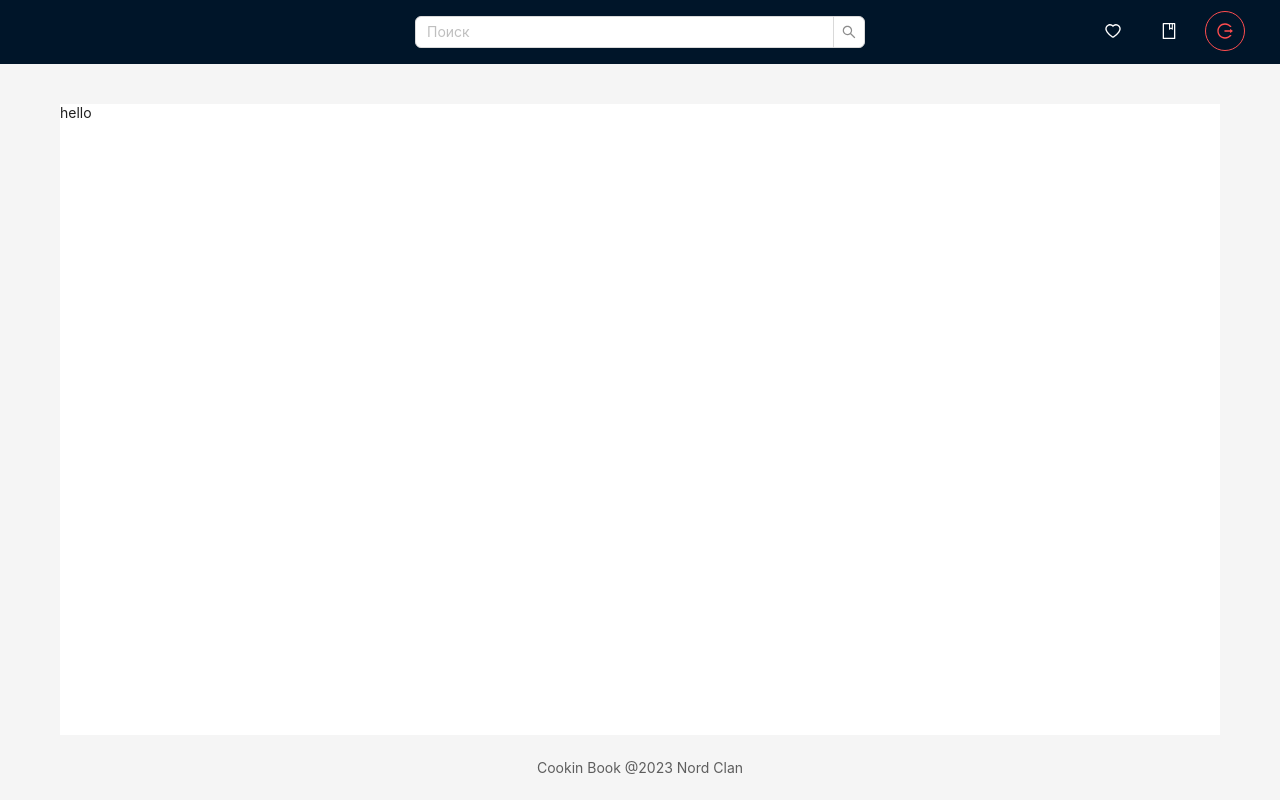
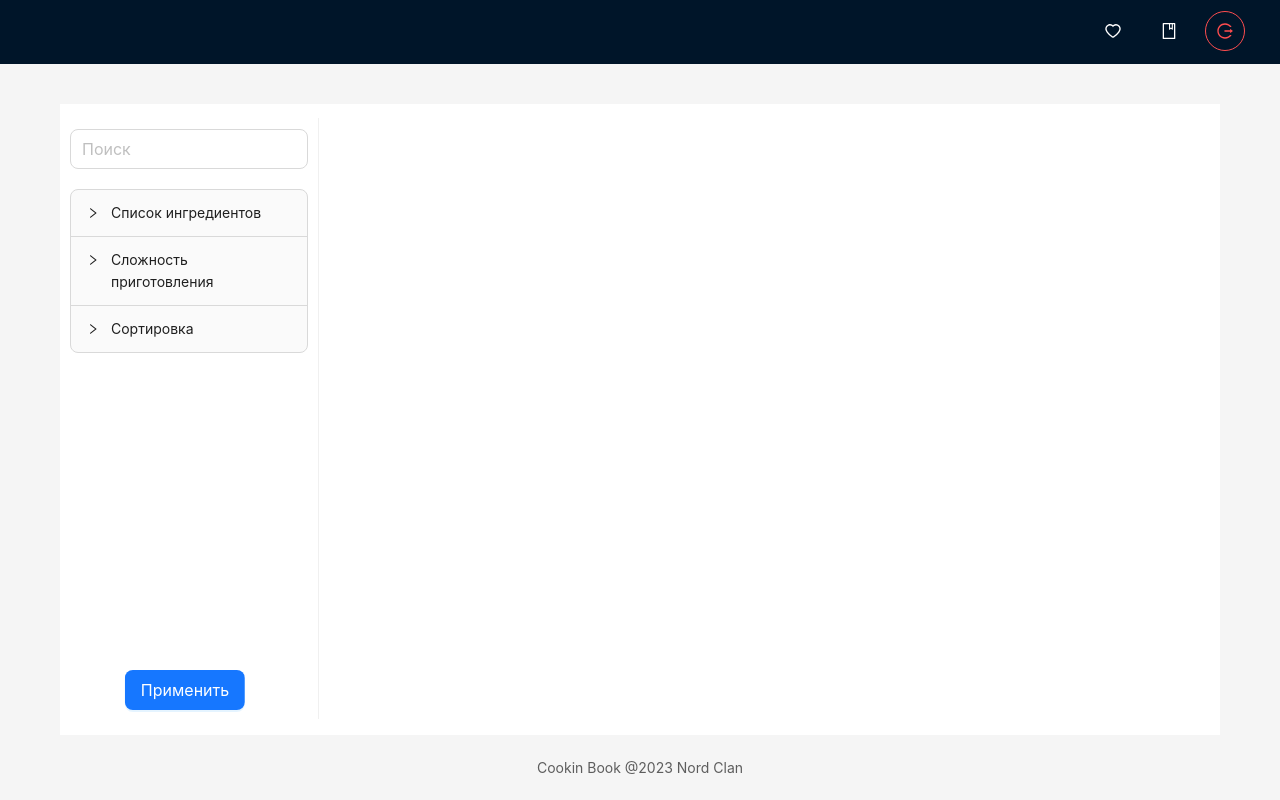
Before and after one commit to DRMus/CookingBook, a React (Vite) app: page / in a window 1280 px wide. Built offline with nearby package versions, Linux system fonts and the light colour scheme.

Commit message:
Добавлена страница рецептов с фильтрами

```diff
--- a/src/App.tsx
+++ b/src/App.tsx
@@ -1,24 +1,33 @@
-import { createBrowserRouter, RouterProvider } from 'react-router-dom'
-import './App.css'
-import Main from './components/Main/Main'
+import { createBrowserRouter, RouterProvider } from "react-router-dom";
+import "./App.css";
+import Main from "./components/Main/Main";
+import RecipesList from "./components/RecipesList/RecipesList";
+import FavoriteRecipes from "./components/FavoriteRecipes/FavoriteREcipes";
 
-const routes = createBrowserRouter([
+const routes = createBrowserRouter(
+  [
+    {
+      path: "/",
+      element: <Main />,
+      children: [
+        {
+          path: "/",
+          element: <RecipesList />,
+        },
+        {
+          path: "favorite",
+          element: <FavoriteRecipes />,
+        },
+      ],
+    },
+  ],
   {
-    path: "/",
-    element: <Main/>,
-    children: [
-      {
-        path: "/",
-        element: <div className="">hello</div>
-      }
-    ]
+    basename: "/",
   }
-])
+);
 
 function App() {
-  return (
-    <RouterProvider router={routes}/>
-  )
+  return <RouterProvider router={routes} />;
 }
 
-export default App
+export default App;
--- /dev/null
+++ b/src/components/FavoriteRecipes/FavoriteRecipes.tsx
@@ -0,0 +1,7 @@
+const FavoriteRecipes = () => {
+  return (
+    <div>FavoriteRecipes</div>
+  )
+}
+
+export default FavoriteRecipes
--- a/src/components/Main/Header/CBHeader.tsx
+++ b/src/components/Main/Header/CBHeader.tsx
@@ -1,5 +1,4 @@
 import { useState } from "react";
-import { Input, Space } from "antd";
 import { Header } from "antd/es/layout/layout";
 import AuthButtons from "./AuthButtons";
 
@@ -13,9 +12,9 @@ const CBHeader = () => {
 
   return (
     <Header className="header-container">
-      <Space className="header-container-search">
+      {/* <Space className="header-container-search">
         <Input.Search placeholder="Поиск" className="header-container-search-input"/>
-      </Space>
+      </Space> */}
       {!isAuthorized && <AuthButtons/>}
       {isAuthorized && <UserActionButtons/>}
     </Header>
--- a/src/components/Main/Main.scss
+++ b/src/components/Main/Main.scss
@@ -12,6 +12,7 @@
     .container-layout {
       background-color: #fff;
       flex-grow: 1;
+      padding: 15px 0;
     }
   }
 }
--- /dev/null
+++ b/src/components/RecipesList/RecipesList.scss
@@ -0,0 +1,44 @@
+.recipes-sider {
+  $self: &;
+  position: relative;
+  height: 100%;
+  background-color: #fff !important;
+  padding-top: 10px;
+  padding-right: 2px;
+  padding-left: 10px;
+
+  &-filters {
+    display: flex;
+    flex-direction: column;
+    gap: 20px;
+
+    #{$self}-ingredients {
+      max-height: 250px;
+      overflow: auto;
+    }
+
+    #{$self}-radio-group {
+      display: flex;
+      flex-direction: column;
+      gap: 10px;
+    }
+
+
+    #{$self}-rate-slider  {
+      width: 100%;
+
+      .ant-space-item:nth-child(2) {
+        flex-grow: 1;
+      }
+    }
+  }
+
+
+  &-accept-button {
+    position: absolute;
+    bottom: 10px;
+    left: 50%;
+    transform: translateX(-50%);
+  }
+
+}
--- /dev/null
+++ b/src/components/RecipesList/RecipesList.tsx
@@ -0,0 +1,79 @@
+import Sider from "antd/es/layout/Sider";
+import { Content } from "antd/es/layout/layout";
+import {
+  Button,
+  Checkbox,
+  Collapse,
+  CollapseProps,
+  Divider,
+  Input,
+  Radio,
+  Slider,
+  Space,
+  Typography
+} from "antd";
+
+import "./RecipesList.scss";
+
+const {Text} = Typography;
+
+const items: CollapseProps["items"] = [
+  {
+    key: "1",
+    label: "Список ингредиентов",
+    children: (
+      <Space direction="vertical" className="recipes-sider-ingredients">
+        <Checkbox>Сахар</Checkbox>
+        <Checkbox>Мука</Checkbox>
+        <Checkbox>Соль</Checkbox>
+        <Checkbox>Яйца</Checkbox>
+      </Space>
+    ),
+  },
+  {
+    key: "2",
+    label: "Сложность приготовления",
+    children:
+    <Space className="recipes-sider-rate-slider">
+      <Text>1</Text>
+      <Slider min={1} max={5} range defaultValue={[1, 5]}/>
+      <Text>5</Text>
+    </Space>
+    ,
+  },
+  {
+    key: "3",
+    label: "Сортировка",
+    children: (
+      <Radio.Group className="recipes-sider-radio-group">
+        <Radio value={1}>По новизне</Radio>
+        <Radio value={2}>По алфавиту</Radio>
+        <Radio value={3}>По убыванию сложности</Radio>
+        <Radio value={4}>По возрастанию сложности</Radio>
+        <Radio value={5}>По количеству лайков</Radio>
+      </Radio.Group>
+    ),
+  },
+];
+
+const RecipesList = () => {
+  return (
+    <>
+      <Sider className="recipes-sider" width={250}>
+        <div className="recipes-sider-filters">
+          <Input placeholder="Поиск" size="large" />
+          <Collapse items={items} />
+        </div>
+        <Button className="recipes-sider-accept-button" type="primary" size="large">
+          Применить
+        </Button>
+      </Sider>
+      <Divider type="vertical" style={{ height: "100%" }} />
+      <Content>
+
+      </Content>
+    </>
+  );
+};
+
+export default RecipesList;
--- a/src/main.tsx
+++ b/src/main.tsx
@@ -1,4 +1,3 @@
-import React from "react";
 import ReactDOM from "react-dom/client";
 import App from "./App.tsx";
 import "./index.css";
```
Also changed, not shown: src/assets/testChicken.jpg (added).
